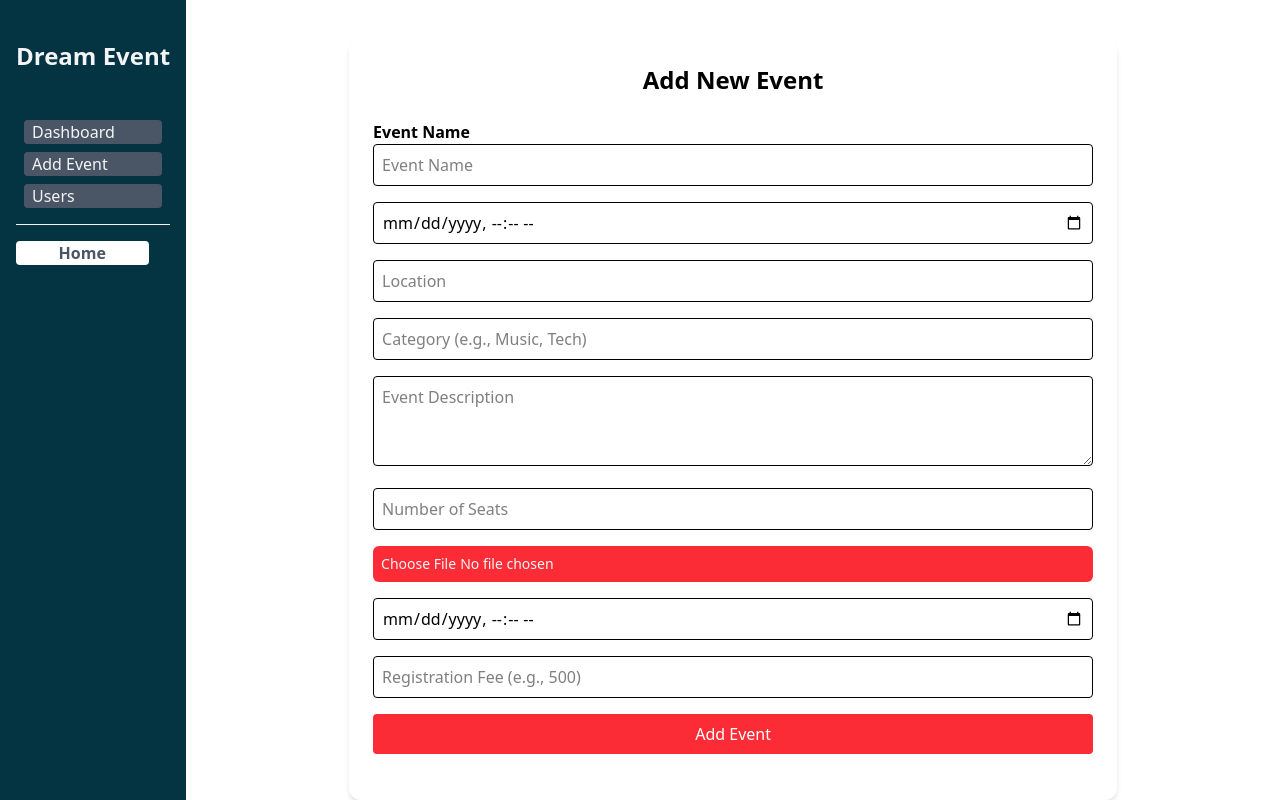
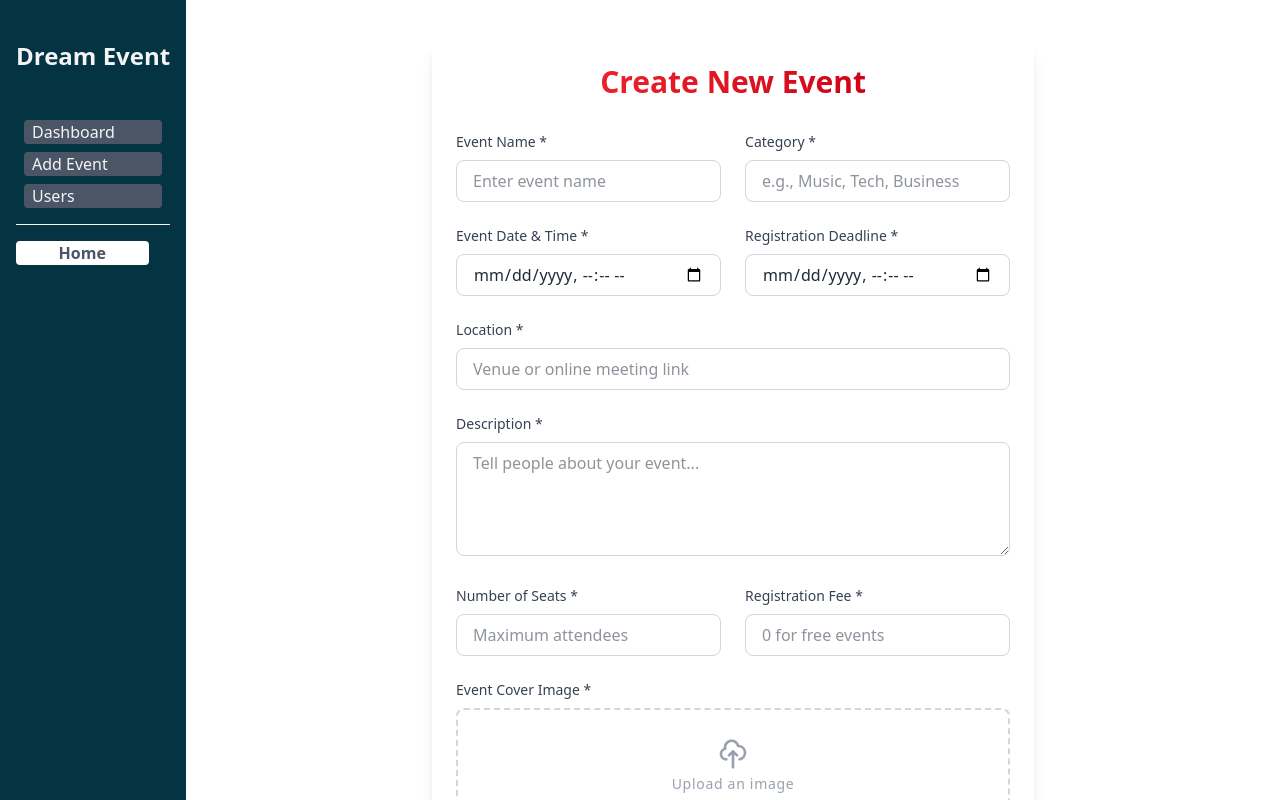
Before and after one commit to mohammad-atikuzzaman/dream-event-client, a React (Vite) app: page /dashboard/add-event in a window 1280 px wide. Shown: the top 800 px of the page. Built offline with nearby package versions, Linux system fonts and the light colour scheme; no server answers.

Commit message:
authorization added

```diff
--- a/src/pages/admin/AddEvent.jsx
+++ b/src/pages/admin/AddEvent.jsx
@@ -6,6 +6,7 @@ import axios from "axios";
 const AddEvent = () => {
   const { user } = useContext(AuthContext);
   const [image, setImage] = useState(null);
+  const [loading, setLoading] = useState(false);
 
   const handleImageUpload = async (img) => {
     const formData = new FormData();
@@ -22,6 +23,10 @@ const AddEvent = () => {
   };
 
   const handleSubmit = async (e) => {
+    setLoading(true);
+    toast.info("Please wait", {
+      theme: "colored",
+    });
     e.preventDefault();
     const form = e.target;
     const eventName = form.eventName.value;
@@ -51,92 +56,217 @@ const AddEvent = () => {
       organizer,
       registrationDeadline,
       registrationFee,
+      userD: user?.email,
     };
 
     // return console.log(data);
     axios
       .post("http://localhost:3000/api/events/add", data)
-      .then((res) => console.log(res))
-      .catch((err) => console.error(err));
+      .then((res) => {
+        console.log(res)
+        setLoading(false);
+        toast.success("Event Added", {
+          theme: "colored",
+        });
+        // console.log(res);
+      })
+      .catch(() => {
+        toast.error("Event adding failed");
+        setLoading(false);
+        // console.error(err);
+      });
   };
   return (
-    <section className="max-w-3xl mx-auto p-6 bg-white text-black rounded-xl shadow-md mt-10">
-      <h2 className="text-2xl font-bold mb-6 text-center">Add New Event</h2>
-      <form onSubmit={handleSubmit} className="space-y-4">
-        <label className="font-semibold" htmlFor="eventName">
-          Event Name
+    <section className="max-w-3xl mx-auto p-6 bg-white text-gray-800 rounded-xl shadow-lg mt-10 mb-10">
+      <h2 className="text-3xl font-bold mb-8 text-center text-transparent bg-clip-text bg-gradient-to-r from-red-500 to-red-700">
+        Create New Event
+      </h2>
+
+      <form onSubmit={handleSubmit} className="space-y-6">
+        <div className="grid grid-cols-1 md:grid-cols-2 gap-6">
+          {/* Event Name */}
+          <div className="space-y-2">
+            <label
+              className="block text-sm font-medium text-gray-700"
+              htmlFor="eventName"
+            >
+              Event Name *
             </label>
             <input
               type="text"
               id="eventName"
               name="eventName"
-          placeholder="Event Name"
-          className="w-full border p-2 rounded"
+              placeholder="Enter event name"
+              className="w-full px-4 py-2 border border-gray-300 rounded-lg focus:ring-2 focus:ring-red-500 focus:border-transparent transition-all"
               required
             />
-        <label className="font-semibold" htmlFor="eventName"></label>
+          </div>
+
+          {/* Category */}
+          <div className="space-y-2">
+            <label
+              className="block text-sm font-medium text-gray-700"
+              htmlFor="category"
+            >
+              Category *
+            </label>
+            <input
+              type="text"
+              id="category"
+              name="category"
+              placeholder="e.g., Music, Tech, Business"
+              className="w-full px-4 py-2 border border-gray-300 rounded-lg focus:ring-2 focus:ring-red-500 focus:border-transparent transition-all"
+              required
+            />
+          </div>
+        </div>
+
+        {/* Date & Time */}
+        <div className="grid grid-cols-1 md:grid-cols-2 gap-6">
+          <div className="space-y-2">
+            <label className="block text-sm font-medium text-gray-700">
+              Event Date & Time *
+            </label>
             <input
               type="datetime-local"
               name="date"
-          className="w-full border p-2 rounded"
+              className="w-full px-4 py-2 border border-gray-300 rounded-lg focus:ring-2 focus:ring-red-500 focus:border-transparent transition-all"
               required
             />
+          </div>
+
+          <div className="space-y-2">
+            <label className="block text-sm font-medium text-gray-700">
+              Registration Deadline *
+            </label>
+            <input
+              type="datetime-local"
+              name="registrationDeadline"
+              className="w-full px-4 py-2 border border-gray-300 rounded-lg focus:ring-2 focus:ring-red-500 focus:border-transparent transition-all"
+              required
+            />
+          </div>
+        </div>
+
+        {/* Location */}
+        <div className="space-y-2">
+          <label
+            className="block text-sm font-medium text-gray-700"
+            htmlFor="location"
+          >
+            Location *
+          </label>
           <input
             type="text"
+            id="location"
             name="location"
-          placeholder="Location"
-          className="w-full border p-2 rounded"
+            placeholder="Venue or online meeting link"
+            className="w-full px-4 py-2 border border-gray-300 rounded-lg focus:ring-2 focus:ring-red-500 focus:border-transparent transition-all"
             required
           />
-        <input
-          type="text"
-          name="category"
-          placeholder="Category (e.g., Music, Tech)"
-          className="w-full border p-2 rounded"
+        </div>
+
+        {/* Description */}
+        <div className="space-y-2">
+          <label
+            className="block text-sm font-medium text-gray-700"
+            htmlFor="description"
+          >
+            Description *
+          </label>
+          <textarea
+            id="description"
+            name="description"
+            placeholder="Tell people about your event..."
+            className="w-full px-4 py-2 border border-gray-300 rounded-lg focus:ring-2 focus:ring-red-500 focus:border-transparent transition-all"
+            rows={4}
             required
           />
-        <textarea
-          name="description"
-          placeholder="Event Description"
-          className="w-full border p-2 rounded"
-          rows={3}
+        </div>
+
+        {/* Seats & Fee */}
+        <div className="grid grid-cols-1 md:grid-cols-2 gap-6">
+          <div className="space-y-2">
+            <label
+              className="block text-sm font-medium text-gray-700"
+              htmlFor="numberOfSeats"
+            >
+              Number of Seats *
+            </label>
+            <input
+              type="number"
+              id="numberOfSeats"
+              name="numberOfSeats"
+              placeholder="Maximum attendees"
+              min="1"
+              className="w-full px-4 py-2 border border-gray-300 rounded-lg focus:ring-2 focus:ring-red-500 focus:border-transparent transition-all"
               required
             />
+          </div>
+
+          <div className="space-y-2">
+            <label
+              className="block text-sm font-medium text-gray-700"
+              htmlFor="registrationFee"
+            >
+              Registration Fee *
+            </label>
             <input
               type="number"
-          name="numberOfSeats"
-          placeholder="Number of Seats"
-          className="w-full border p-2 rounded"
+              id="registrationFee"
+              name="registrationFee"
+              placeholder="0 for free events"
+              min="0"
+              className="w-full px-4 py-2 border border-gray-300 rounded-lg focus:ring-2 focus:ring-red-500 focus:border-transparent transition-all"
               required
             />
+          </div>
+        </div>
 
-        {/* todo need to make a system for uploading seat's */}
+        {/* Image Upload */}
+        <div className="space-y-2">
+          <label className="block text-sm font-medium text-gray-700">
+            Event Cover Image *
+          </label>
+          <div className="flex items-center justify-center w-full">
+            <label className="flex flex-col w-full h-32 border-2 border-dashed border-gray-300 hover:border-red-400 rounded-lg cursor-pointer transition-all hover:bg-gray-50">
+              <div className="flex flex-col items-center justify-center pt-7">
+                <svg
+                  xmlns="http://www.w3.org/2000/svg"
+                  className="w-8 h-8 text-gray-400 group-hover:text-gray-600"
+                  fill="none"
+                  viewBox="0 0 24 24"
+                  stroke="currentColor"
+                >
+                  <path
+                    strokeLinecap="round"
+                    strokeLinejoin="round"
+                    strokeWidth="2"
+                    d="M7 16a4 4 0 01-.88-7.903A5 5 0 1115.9 6L16 6a5 5 0 011 9.9M15 13l-3-3m0 0l-3 3m3-3v12"
+                  />
+                </svg>
+                <p className="pt-1 text-sm tracking-wider text-gray-400 group-hover:text-gray-600">
+                  {image ? image.name : "Upload an image"}
+                </p>
+              </div>
               <input
                 type="file"
                 accept="image/*"
+                className="opacity-0"
                 required
                 onChange={(e) => setImage(e.target.files[0])}
-          className="w-full bg-red-500   p-2 rounded-md text-sm text-gray-100"
               />
-        <input
-          type="datetime-local"
-          name="registrationDeadline"
-          placeholder="Registration Deadline"
-          className="w-full border p-2 rounded"
-          required
-        />
-        <input
-          type="number"
-          name="registrationFee"
-          placeholder="Registration Fee (e.g., 500)"
-          className="w-full border p-2 rounded"
-          required
-        />
+            </label>
+          </div>
+        </div>
+
+        {/* Submit Button */}
         <button
           type="submit"
-          className="w-full bg-red-500 hover:bg-red-600 cursor-pointer text-white py-2 px-4 rounded"
+          disabled={loading}
+          className="w-full bg-gradient-to-r cursor-pointer from-red-500 to-red-600 hover:from-red-600 hover:to-red-700 text-white font-semibold py-3 px-4 rounded-lg shadow-md hover:shadow-lg transition-all duration-300"
         >
-          Add Event
+          {loading ? "Loading..." : "Add Event"}
         </button>
       </form>
     </section>
```
Lines whose indentation alone changed are shown as unchanged.
